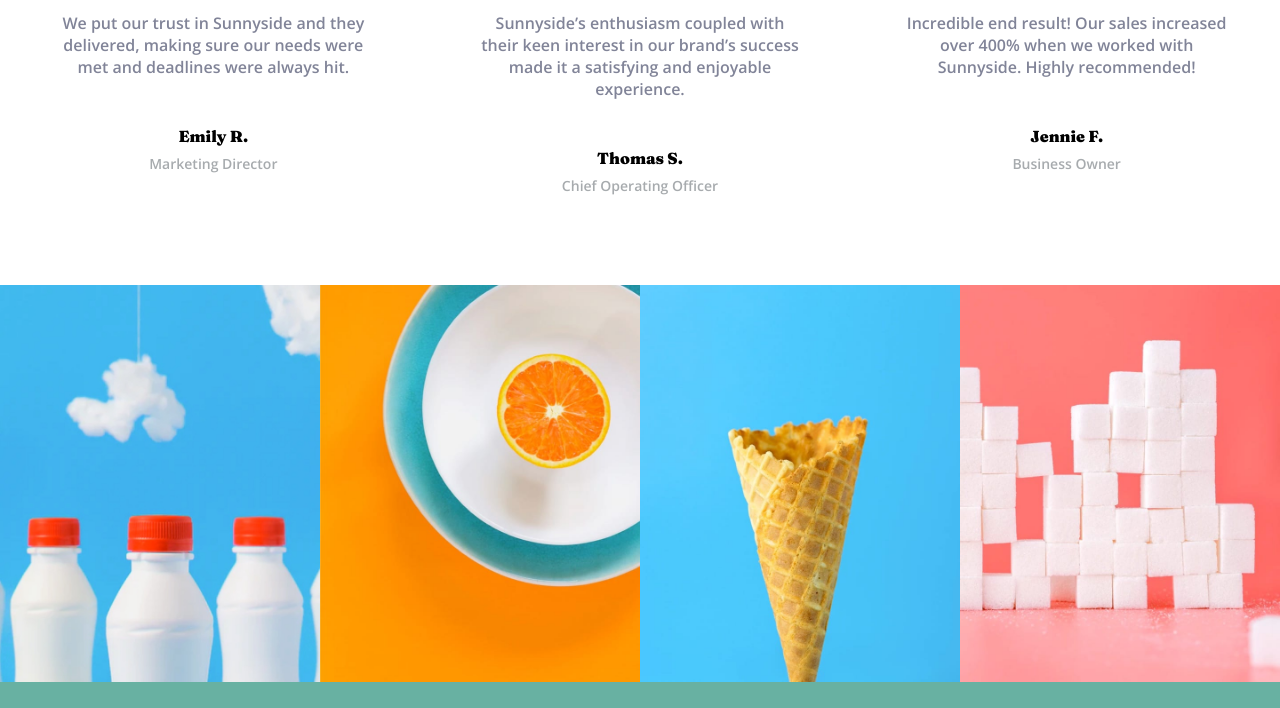
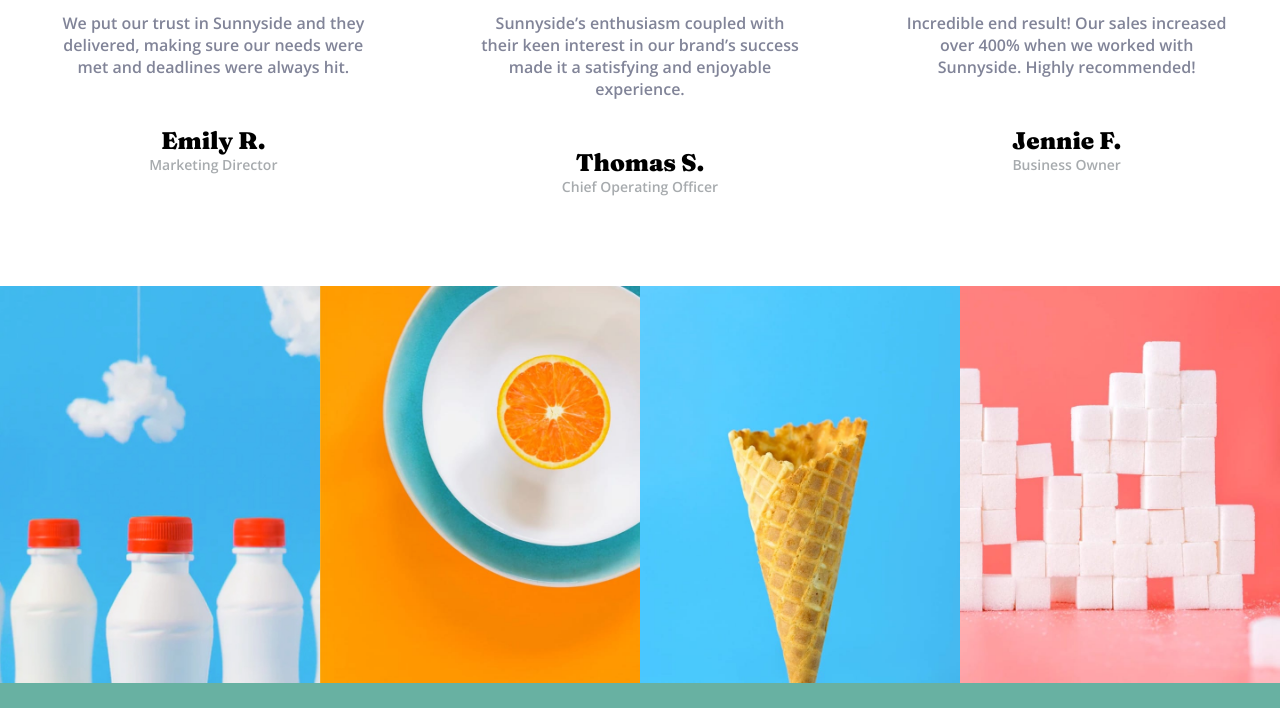
Before and after one commit to ToobaJamal/sunnyside-agency-landingpage, a plain HTML site: page index.html in a window 1280 px wide. Shown: the part 2900-3608 px from the top of the page. Drawn offline with nearby package versions, Linux system fonts and the light colour scheme.

Commit message:
Update index.html

```diff
--- a/index.html
+++ b/index.html
@@ -102,7 +102,7 @@
                         We put our trust in Sunnyside and they delivered,
                         making sure our needs were met and deadlines were always hit.
                     </p>
-                    <h4 class="ff-fraunces textverydarkblue fw-900">Emily R.</h4>
+                    <h2 class="clientname ff-fraunces textverydarkblue fw-900">Emily R.</h2>
                     <p class="clientoccupation ff-barlow textgrayblue">Marketing Director</p>
                 </div>
                 <div class="testimonial2">
@@ -111,7 +111,7 @@
                         Sunnyside’s enthusiasm coupled with their keen interest in
                         our brand’s success made it a satisfying and enjoyable experience.
                     </p>
-                    <h4 class="ff-fraunces textverydarkblue fw-900">Thomas S.</h4>
+                    <h2 class="clientname ff-fraunces textverydarkblue fw-900">Thomas S.</h2>
                     <p class="clientoccupation ff-barlow textgrayblue">Chief Operating Officer</p>
                 </div>
                 <div class="testimonial3">
@@ -120,7 +120,7 @@
                         Incredible end result! Our sales increased over 400% when we worked
                         with Sunnyside. Highly recommended!
                     </p>
-                    <h4 class="ff-fraunces textverydarkblue fw-900">Jennie F.</h4>
+                    <h2 class="clientname ff-fraunces textverydarkblue fw-900">Jennie F.</h2>
                     <p class="clientoccupation ff-barlow textgrayblue">Business Owner</p>
                 </div>
             </div>
```
